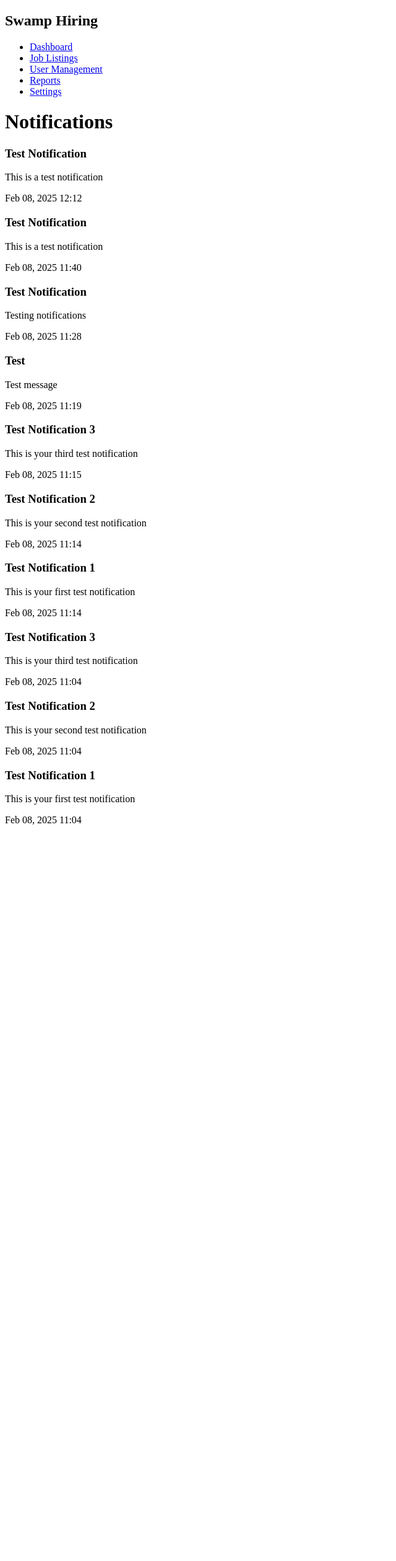
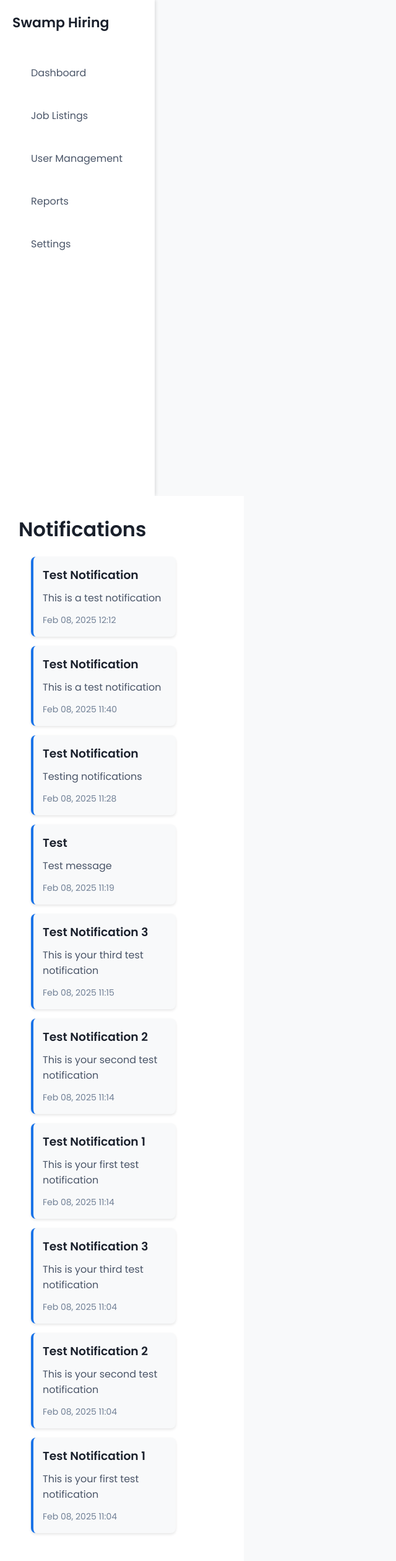
Before and after one commit to nehirevlimoglu/shrek-donkey, a Django app: template tutorials/templates/admin_notification.html in a window 1280 px wide. Shown: the whole page at 62% size, without its empty margins (0-640 px from the left). Before the commit the page ends 1331 px from the top, so only its background shows below. Run offline with Django 4.2, Linux system fonts and the light colour scheme; the template is opened without the code that fills it: values that come from a table or form of the project are taken from there, others are empty; data comes from the database, SQL or seed files in the repository; some libraries are stand-ins or nearby versions.

Commit message:
structured change of home page &notification functionality

```diff
--- /dev/null
+++ b/tutorials/static/css/admin_notifications.css
@@ -0,0 +1,44 @@
+/* Inherit existing admin styles */
+@import 'admin_home_page.css';
+
+/* Notifications specific styles */
+.notifications-list {
+    width: 70%;
+    margin-top: 20px;
+    margin-left: 20px;
+}
+
+
+.notification-card {
+    background: white;
+    border-radius: 8px;
+    padding: 15px;
+    margin-bottom: 15px;
+    box-shadow: 0 2px 4px rgba(0,0,0,0.1);
+}
+
+.notification-card.unread {
+    border-left: 4px solid #1A73E8;
+    background-color: #F8F9FA;
+}
+
+.notification-card h3 {
+    margin-bottom: 10px;
+    color: #1A202C;
+}
+
+.notification-card p {
+    color: #4A5568;
+    margin-bottom: 10px;
+}
+
+.timestamp {
+    color: #718096;
+    font-size: 0.875rem;
+}
+
+.no-notifications {
+    text-align: center;
+    color: #718096;
+    padding: 40px;
+}
```
Also changed, not shown: tutorials/static/css/admin_home_page.css (+65 -70 lines), tutorials/templates/admin_home_page.html (+7 -5 lines), tutorials/templates/admin_notifications.html (added, +48 -0 lines), tutorials/views/admin_views.py (+7 -2 lines).
